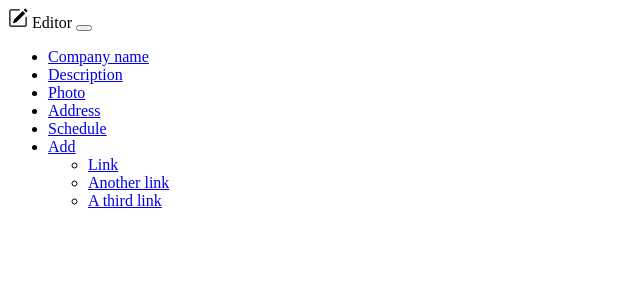
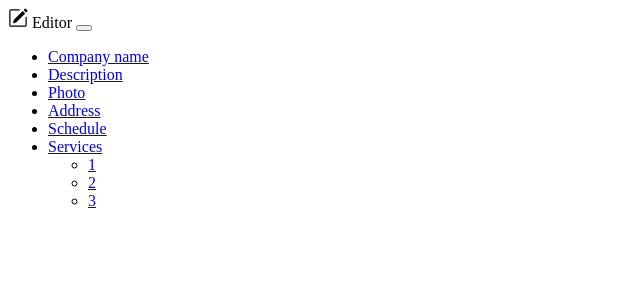
Before and after one commit to group-three-sda/final-project, a Django app: template final_project/snapvisite/templates/snapvisite/nav_bar_your_company.html in a window 1280 px wide. Shown: the top 300 px of the page, without its empty margins (0-640 px from the left). Run offline with Django 4.2, Linux system fonts and the light colour scheme; the template is opened without the code that fills it, so the values that code supplies are empty.

Commit message:
Company navbar edited

```diff
--- a/final_project/snapvisite/templates/snapvisite/nav_bar_your_company.html
+++ b/final_project/snapvisite/templates/snapvisite/nav_bar_your_company.html
@@ -32,11 +32,11 @@
           <a class="nav-link" href="{% url 'snapvisite:schedule_company' object.id %}">Schedule</a>
         </li>
         <li class="nav-item dropdown">
-          <a class="nav-link dropdown-toggle" href="#" role="button" data-bs-toggle="dropdown">Add</a>
+          <a class="nav-link dropdown-toggle" href="#" role="button" data-bs-toggle="dropdown">Services</a>
           <ul class="dropdown-menu">
-            <li><a class="dropdown-item" href="#">Link</a></li>
-            <li><a class="dropdown-item" href="#">Another link</a></li>
-            <li><a class="dropdown-item" href="#">A third link</a></li>
+            <li><a class="dropdown-item" href="#">1</a></li>
+            <li><a class="dropdown-item" href="#">2</a></li>
+            <li><a class="dropdown-item" href="#">3</a></li>
           </ul>
         </li>
       </ul>
```
